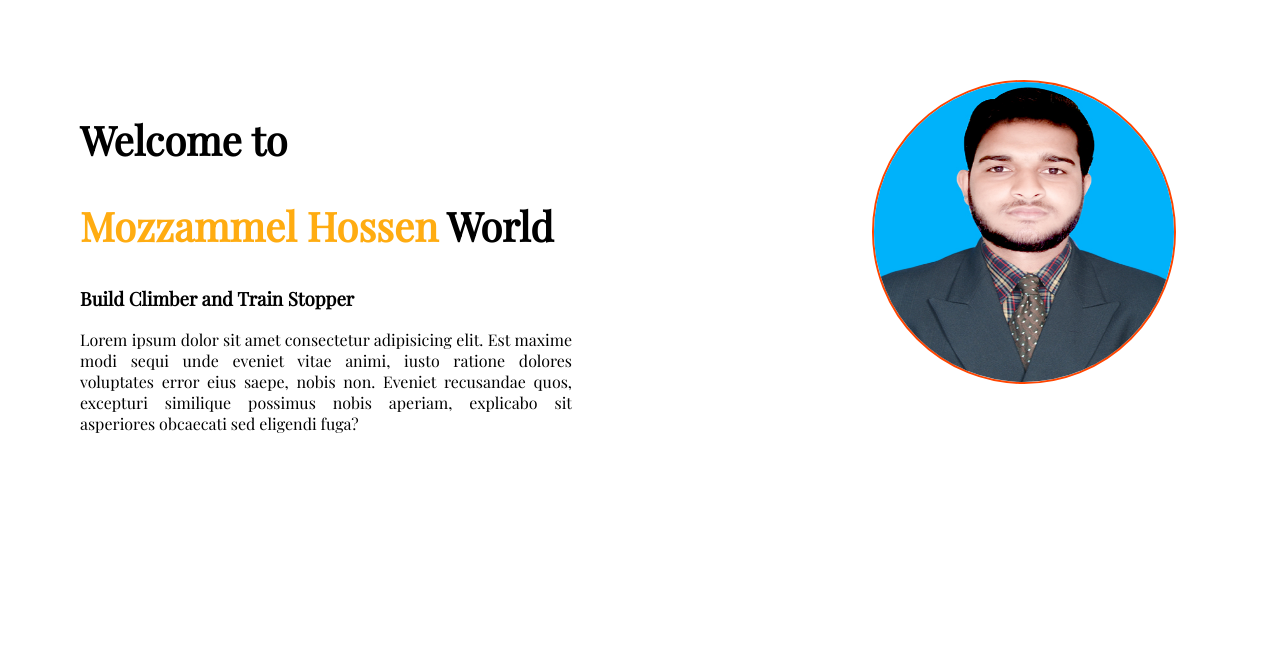
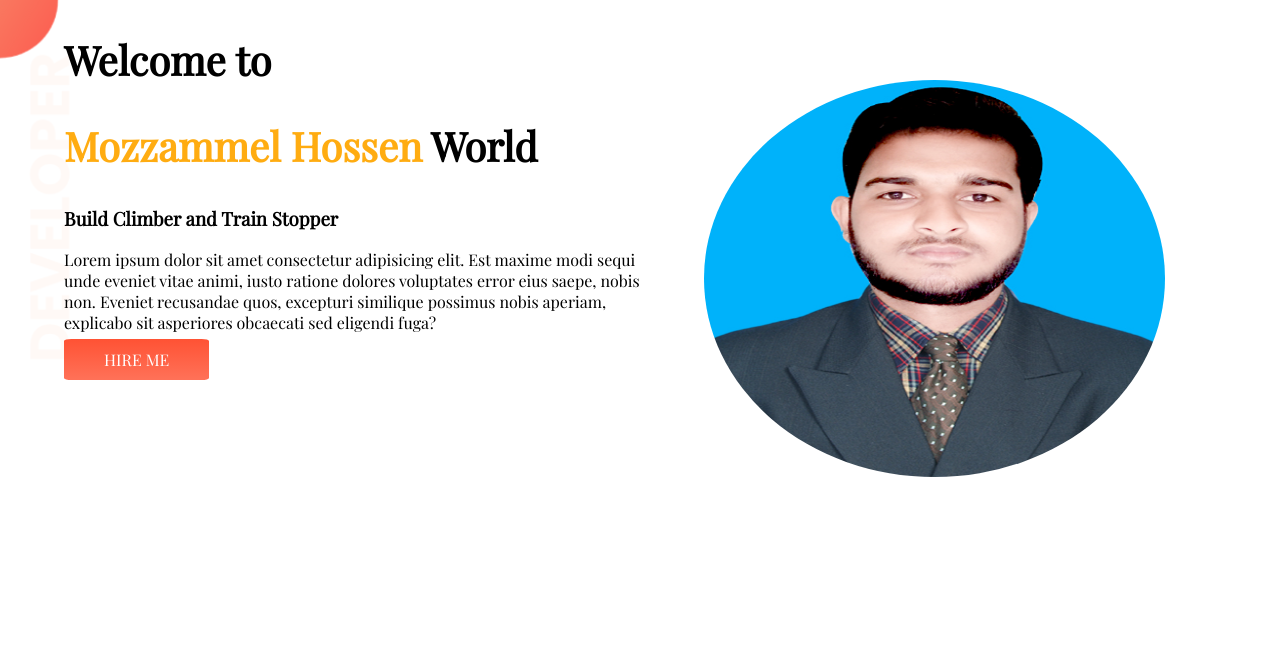
Before and after one commit to abirpuc/personal-protfolio-site, a plain HTML site: page index.html in a window 1280 px wide. Drawn offline with nearby package versions, Linux system fonts and the light colour scheme.

Commit message:
upload image and design section

```diff
--- a/index.html
+++ b/index.html
@@ -12,14 +12,15 @@
     <title>Mozzammel Hossen</title>
 </head>
 <body>
-    <section>
-        <div class="intro">
+    <section id="top-banner">
+        <div class="half-width">
             <h1>Welcome to </h1>
             <h1> <span id="name">Mozzammel Hossen</span> World</h1>
             <h3>Build Climber and Train Stopper</h3>
             <p>Lorem ipsum dolor sit amet consectetur adipisicing elit. Est maxime modi sequi unde eveniet vitae animi, iusto ratione dolores voluptates error eius saepe, nobis non. Eveniet recusandae quos, excepturi similique possimus nobis aperiam, explicabo sit asperiores obcaecati sed eligendi fuga?</p>
+            <a class="profile-link" target="_blanck" href="https://github.com/abirpuc/personal-protfolio-site">HIRE ME</a>
         </div>
-        <div class="img">
+        <div class="half-width">
             <img src="img/3.jpg" alt="" srcset="">
         </div>
     </section>
--- a/style.css
+++ b/style.css
@@ -1,6 +1,7 @@
 body{
     font-family: 'Playfair Display', serif;
-    margin: 80px;
+    margin: 0;
+    padding: 0;
 }
 
 h1{
@@ -13,19 +14,28 @@ section{
     display: flex;
 }
 
-.intro{
-        width: 60%;
-        text-align: justify;
+.half-width{
+    width: 50%;
+    padding-left: 5%;
+}
+.half-width img{
+    width: 80%;
+    border-radius: 50%;
+    height: 60%;
+    margin-top: 80px;
 }
 
-img{
-    border-radius: 50%;
-    border: 2px solid orangered;
-    width: 300px;
-    height: 300px;
+.profile-link{
+    text-decoration: none;
+    background-image:linear-gradient(#ff2600cb, #ff6347e7);
+    padding: 10px 40px;
+    color: white;
+    font-weight: 700px;
+    border-radius: 5%;
+
 }
 
-.img{
-    width: 40%;
-    margin-left: 300px;
+#top-banner{
+    background-image:url(img/top-banner.png);
+    background-repeat: no-repeat;
 }
```
Also changed, not shown: img/dream-bg.png (added), img/exp-bg.png (added), img/mh1.png (added), img/top-banner.png (added).
